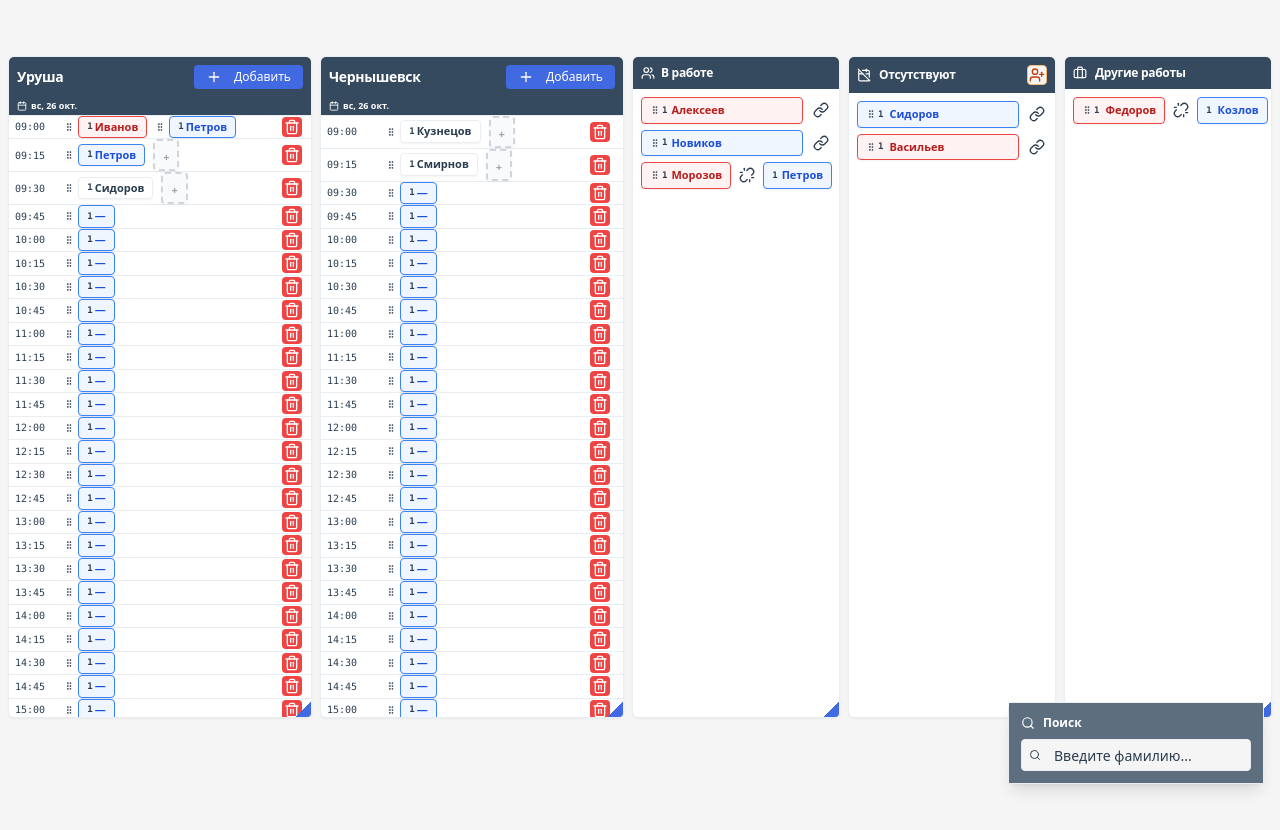
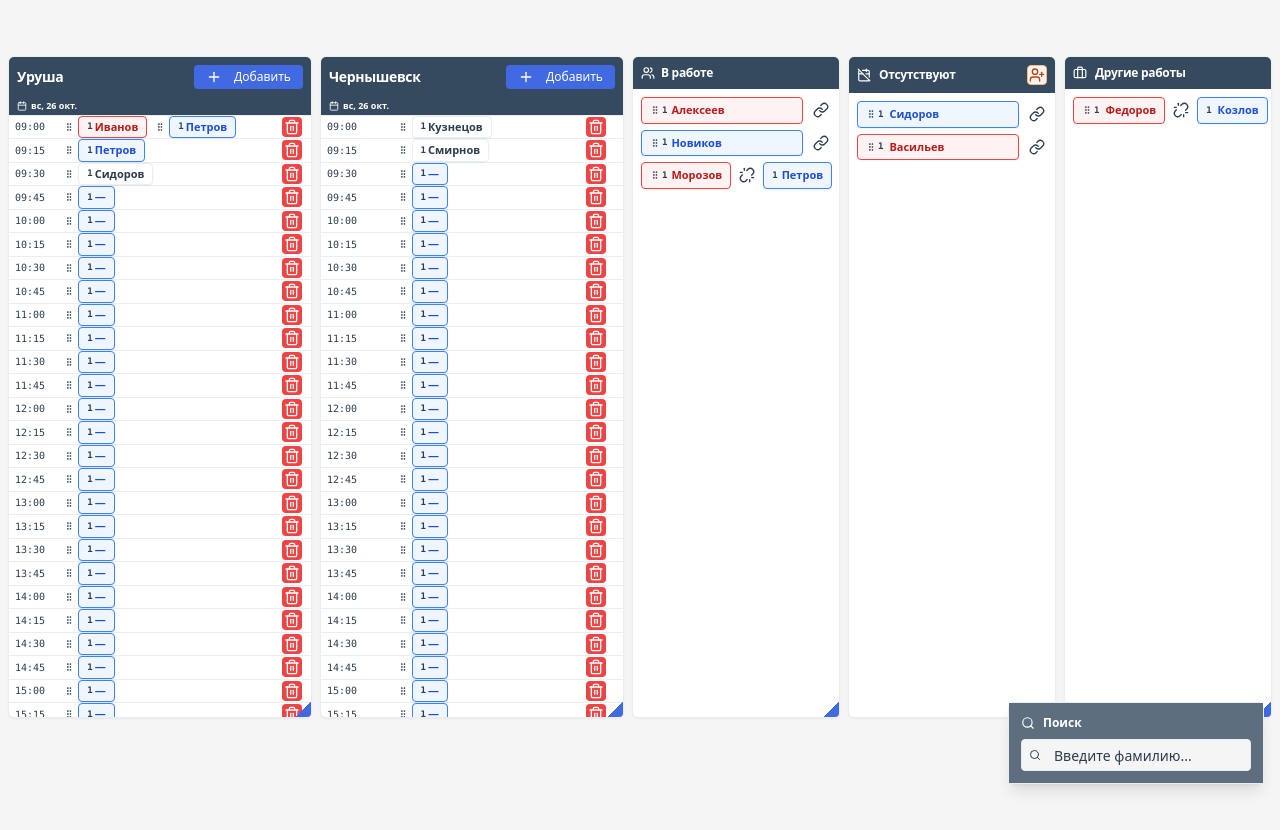
Before and after one commit to pr-poehali-dev/date-name-table-creation, a React (Vite) app: page / in a window 1280 px wide. Shown: the top 830 px of the page. Built offline with nearby package versions, Linux system fonts and the light colour scheme.

Commit message:
Удаление знака плюс из таблиц

```diff
--- a/src/components/DataTable.tsx
+++ b/src/components/DataTable.tsx
@@ -333,7 +333,7 @@ const SingleTable: React.FC<SingleTableProps> = ({
                               <span className={`text-${row.color}-700 font-semibold text-[11px]`}>{row.surname || '—'}</span>
                             </div>
                           </div>
-                          {row.surname2 ? (
+                          {row.surname2 && (
                             <div
                               draggable={!editingCell}
                               onDragStart={(e) => handleDragStart2(e, row.id)}
@@ -346,38 +346,7 @@ const SingleTable: React.FC<SingleTableProps> = ({
                                 <span className={`text-${row.color2}-700 font-semibold text-[11px]`}>{row.surname2}</span>
                               </div>
                             </div>
-                          ) : row.surname ? (
-                            <div
-                              onDragOver={(e) => {
-                                e.preventDefault();
-                                e.stopPropagation();
-                                setDragOverSecondCell(row.id);
-                              }}
-                              onDragLeave={(e) => {
-                                e.stopPropagation();
-                                setDragOverSecondCell(null);
-                              }}
-                              onDrop={(e) => {
-                                e.preventDefault();
-                                e.stopPropagation();
-                                if (draggedId && draggedId !== row.id) {
-                                  onDropToTable(row.id, null, false, draggedId, true);
-                                }
-                                setDragOverSecondCell(null);
-                              }}
-                              className={`cursor-pointer transition-colors font-medium flex items-center gap-1 ${
-                                dragOverSecondCell === row.id ? 'scale-110' : ''
-                              }`}
-                            >
-                              <div className={`border-2 ${
-                                dragOverSecondCell === row.id
-                                  ? 'border-accent bg-accent/20'
-                                  : 'border-dashed border-gray-300 bg-gray-50'
-                              } rounded px-2 py-0.5 hover:bg-gray-100 transition-all shadow-sm`}>
-                                <span className="text-gray-400 font-semibold text-[11px]">+</span>
-                              </div>
-                            </div>
-                          ) : null}
+                          )}
                         </div>
                       )}
                     </td>
```
